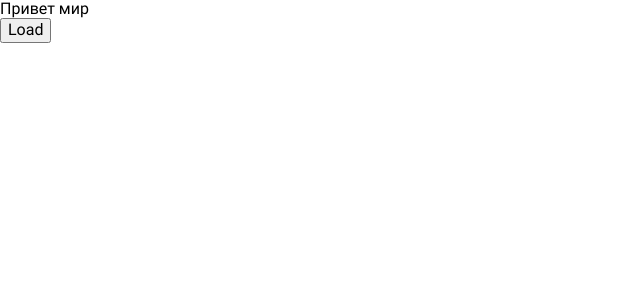
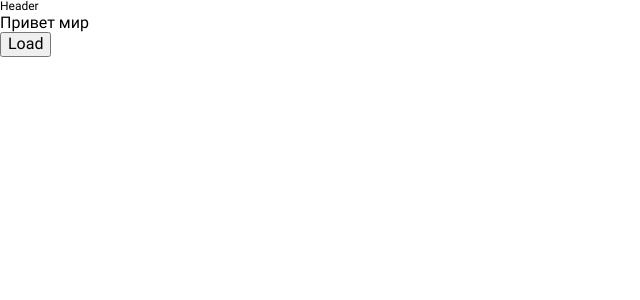
Before and after one commit to E1mir/nuxt-abito, a Nuxt app: page / in a window 1280 px wide. Shown: the top 300 px of the page, without its empty margins (0-640 px from the left). Built offline with nearby package versions, Linux system fonts and the light colour scheme.

Commit message:
feat: add default layout

```diff
--- /dev/null
+++ b/layouts/default.vue
@@ -0,0 +1,19 @@
+<template>
+	<main>
+		<Header/>
+		<Nuxt/>
+	</main>
+</template>
+
+<script>
+import Header from '@/components/core/Header.vue';
+export default {
+	components: {
+		Header
+	}
+}
+</script>
+
+<style>
+
+</style>
```
